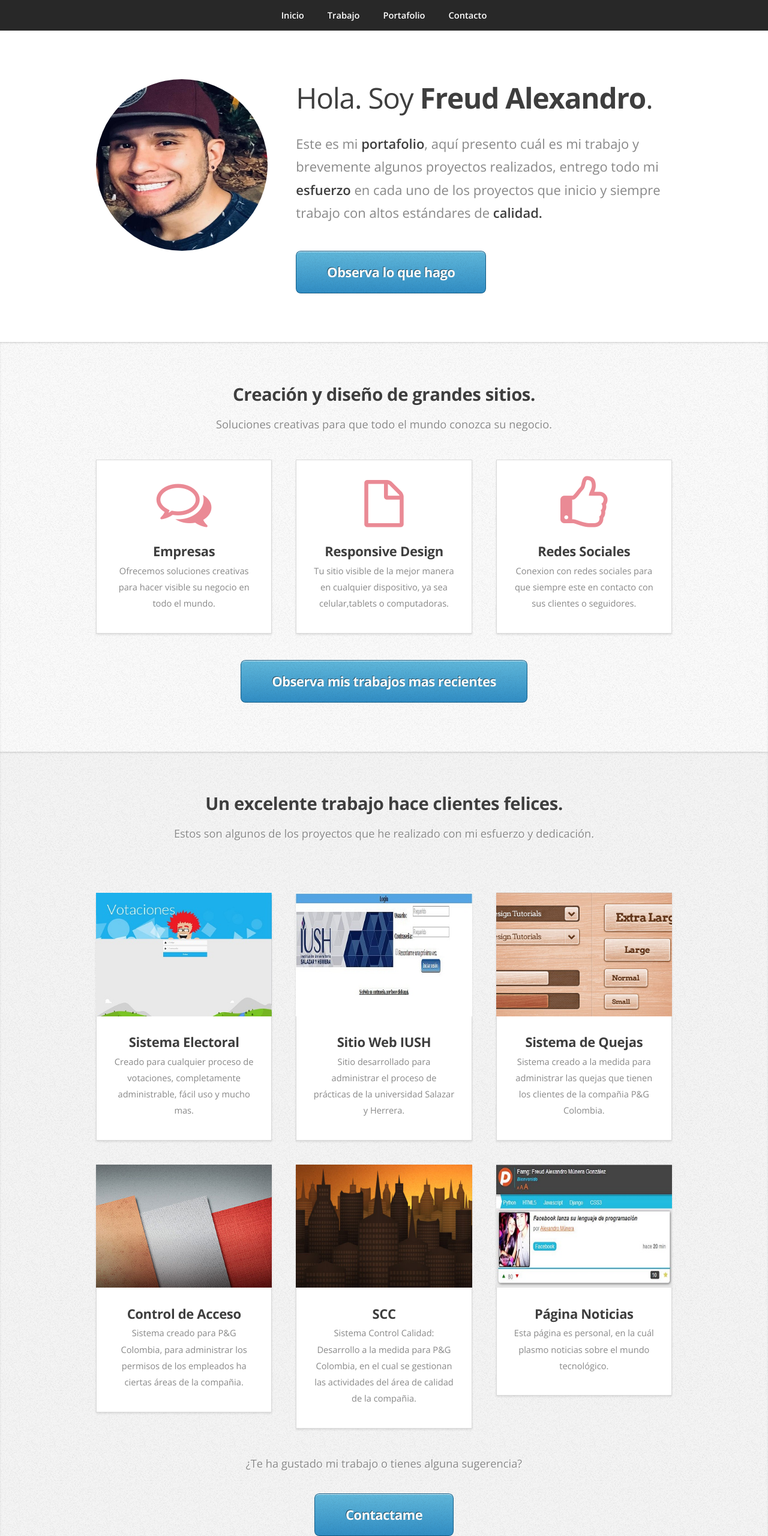
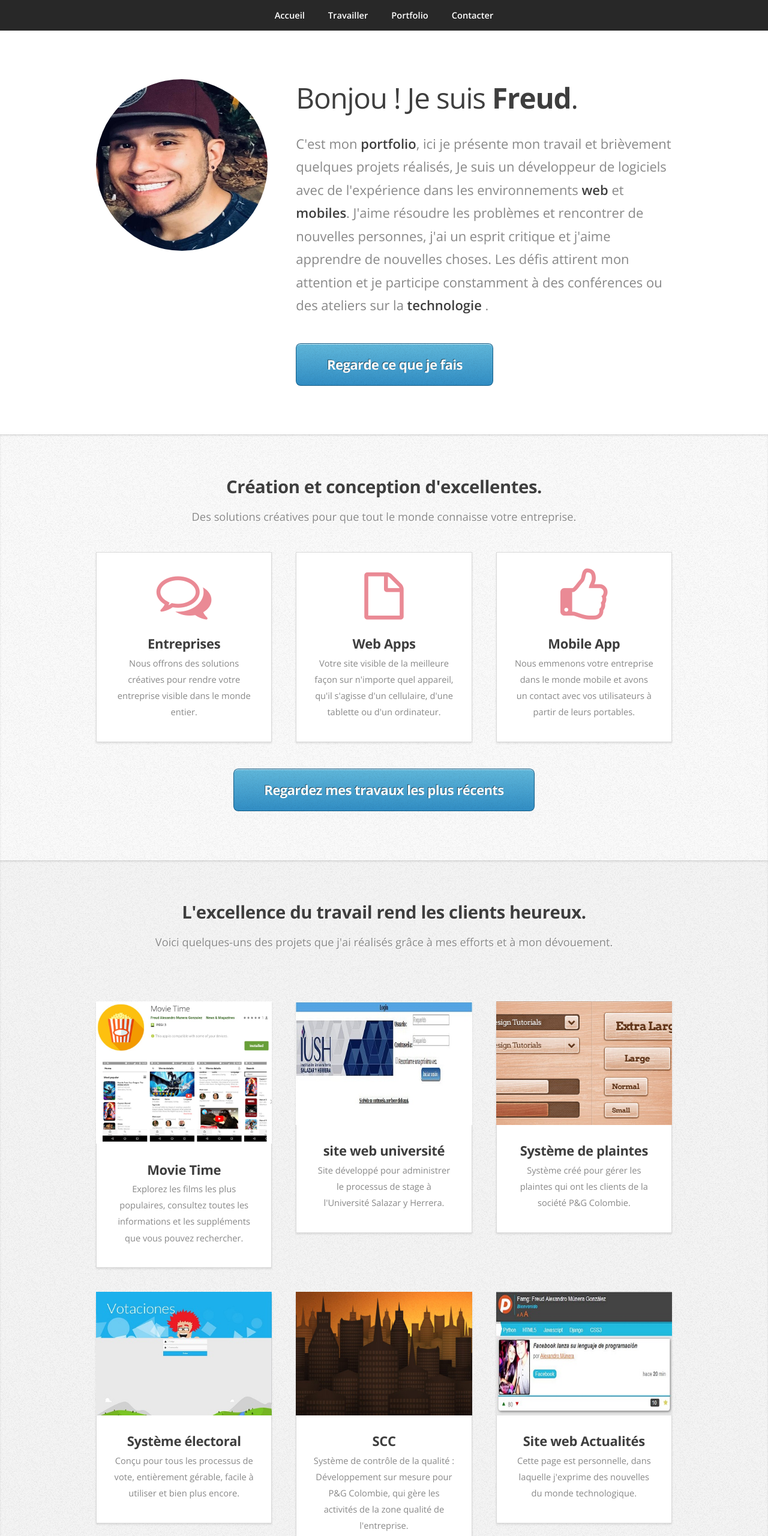
Before and after one commit to AlexandroMunera/PersonalWebSite, a plain HTML site: page index.html in a window 1280 px wide. Shown: the top 2560 px of the page at 60% size. Drawn offline with nearby package versions, Linux system fonts and the light colour scheme.

Commit message:
Porfolio en français

```diff
--- a/index.html
+++ b/index.html
@@ -6,7 +6,7 @@
 -->
 <html>
 	<head>
-		<title>Portafolio Freud</title>
+		<title>Portfolio Freud</title>
 		<meta http-equiv="content-type" content="text/html; charset=utf-8" />
 		<meta name="description" content="" />
 		<meta name="keywords" content="" />
@@ -28,10 +28,10 @@
 		<!-- Nav -->
 			<nav id="nav">
 				<ul class="container">
-					<li><a href="#top">Inicio</a></li>
-					<li><a href="#work">Trabajo</a></li>
-					<li><a href="#portfolio">Portafolio</a></li>
-					<li><a href="#contact">Contacto</a></li>
+					<li><a href="#top">Accueil</a></li>
+					<li><a href="#work">Travailler</a></li>
+					<li><a href="#portfolio">Portfolio</a></li>
+					<li><a href="#contact">Contacter</a></li>
 				</ul>
 			</nav>
 
@@ -44,10 +44,12 @@
 						</div>
 						<div class="8u">
 							<header>
-								<h1>Hola. Soy <strong>Freud Alexandro</strong>.</h1>
+								<h1>Bonjou ! Je suis <strong>Freud</strong>.</h1>
 							</header>
-							<p>Este es mi <strong>portafolio</strong>, aquí presento cuál es mi trabajo y brevemente algunos proyectos realizados, entrego todo mi <strong>esfuerzo</strong> en cada uno de los proyectos que inicio y siempre trabajo con altos estándares de <strong>calidad.</strong></p>
-							<a href="#work" class="button button-big">Observa lo que hago</a>
+							<p>C'est mon <strong>portfolio</strong>, ici je présente mon travail et brièvement quelques projets réalisés, Je suis un développeur de logiciels avec de l'expérience dans les environnements <strong> web </strong> et <strong> mobiles</strong>. J'aime résoudre les problèmes et rencontrer de nouvelles personnes, j'ai un esprit critique et j'aime
+								apprendre de nouvelles choses. Les défis attirent mon attention et je participe constamment à des
+								conférences ou des ateliers sur la <strong> technologie </strong>.</p>
+							<a href="#work" class="button button-big">Regarde ce que je fais</a>
 						</div>
 					</div>
 				</article>
@@ -57,37 +59,37 @@
 			<div class="wrapper wrapper-style2">
 				<article id="work">
 					<header>
-						<h2>Creación y diseño de grandes sitios.</h2>
-						<span>Soluciones creativas para que todo el mundo conozca su negocio.</span>
+						<h2>Création et conception d'excellentes.</h2>
+						<span>Des solutions créatives pour que tout le monde connaisse votre entreprise.</span>
 					</header>
 					<div class="container">
 						<div class="row">
 							<div class="4u">
 								<section class="box box-style1">
 									<span class="fa featured fa-comments-o"></span>
-									<h3>Empresas</h3>
-									<p>Ofrecemos soluciones creativas para hacer visible su negocio en todo el mundo.</p>
+									<h3>Entreprises</h3>
+									<p>Nous offrons des solutions créatives pour rendre votre entreprise visible dans le monde entier.</p>
 								</section>
 							</div>
 							<div class="4u">
 								<section class="box box-style1">
 									<span class="fa featured fa-file-o"></span>
-									<h3>Responsive Design</h3>
-									<p>Tu sitio visible de la mejor manera en cualquier dispositivo, ya sea celular,tablets o computadoras.</p>
+									<h3>Web Apps</h3>
+									<p>Votre site visible de la meilleure façon sur n'importe quel appareil, qu'il s'agisse d'un cellulaire, d'une tablette ou d'un ordinateur.</p>
 								</section>
 							</div>
 							<div class="4u">
 								<section class="box box-style1">
 									<span class="fa featured fa-thumbs-o-up"></span>
-									<h3>Redes Sociales</h3>
-									<p>Conexion con redes sociales para que siempre este en contacto con sus clientes o seguidores.</p>
+									<h3>Mobile App</h3>
+									<p>Nous emmenons votre entreprise dans le monde mobile et avons un contact avec vos utilisateurs à partir de leurs portables.</p>
 								</section>
 							</div>
 						</div>
 					</div>
 					<footer>
 						<p></p>
-						<a href="#portfolio" class="button button-big">Observa mis trabajos mas recientes</a>
+						<a href="#portfolio" class="button button-big">Regardez mes travaux les plus récents</a>
 					</footer>
 				</article>
 			</div>
@@ -96,8 +98,8 @@
 			<div class="wrapper wrapper-style3">
 				<article id="portfolio">
 					<header>
-						<h2>Un excelente trabajo hace clientes felices.</h2>
-						<span>Estos son algunos de los proyectos que he realizado con mi esfuerzo y dedicación.</span>
+						<h2>L'excellence du travail rend les clients heureux.</h2>
+						<span>Voici quelques-uns des projets que j'ai réalisés grâce à mes efforts et à mon dévouement.</span>
 					</header>
 					<div class="container">
 						<div class="row">
@@ -108,24 +110,24 @@
 							<div class="4u">
 								<article class="box box-style2">
 
-									<a href="http://votaciones.alexandromunera.com" class="image image-full"><img width="100%" height="100%" src="images/votaciones.jpg" alt="Votaciones" /></a>
-									<h3><a href="http://votaciones.alexandromunera.com">Sistema Electoral</a></h3>
-									<p>Creado para cualquier proceso de votaciones, completamente administrable, fácil uso y mucho mas.</p>
+									<a href="https://play.google.com/store/apps/details?id=com.freudmunera.movietime" target="_blank" class="image image-full"><img width="100%" height="100%" src="images/movietime.jpg" alt="Votaciones" /></a>
+									<h3><a href="https://play.google.com/store/apps/details?id=com.freudmunera.movietime" target="_blank">Movie Time</a></h3>
+									<p>Explorez les films les plus populaires, consultez toutes les informations et les suppléments que vous pouvez rechercher.</p>
 
 								</article>
 							</div>
 							<div class="4u">
 								<article class="box box-style2">
 									<a href="#" class="image image-full"><img src="images/iush.jpg" alt="" /></a>
-									<h3><a href="#">Sitio Web IUSH</a></h3>
-									<p>Sitio desarrollado para administrar el proceso de prácticas de la universidad Salazar y Herrera.</p>
+									<h3><a href="#">site web université</a></h3>
+									<p>Site développé pour administrer le processus de stage à l'Université Salazar y Herrera.</p>
 								</article>
 							</div>
 							<div class="4u">
 								<article class="box box-style2">
 									<a href="#" class="image image-full"><img src="images/portfolio03.jpg" alt="" /></a>
-									<h3><a href="#">Sistema de Quejas</a></h3>
-									<p>Sistema creado a la medida para administrar las quejas que tienen los clientes de la compañia P&G Colombia.</p>
+									<h3><a href="#">Système de plaintes</a></h3>
+									<p>Système créé pour gérer les plaintes qui ont les clients de la société P&G Colombie.</p>
 								</article>
 							</div>
 						</div>
@@ -133,9 +135,10 @@
 							<div class="4u">
 								<article class="box box-style2">
 
-									<a href="#" class="image image-full"><img src="images/portfolio04.jpg" alt="" /></a>
-									<h3><a href="#">Control de Acceso</a></h3>
-									<p>Sistema creado para P&G Colombia, para administrar los permisos de los empleados ha ciertas áreas de la compañia.</p>
+									<a href="http://votaciones.alexandromunera.com" class="image image-full"><img width="100%" height="100%" src="images/votaciones.jpg" alt="Votaciones" /></a>
+									<h3><a href="http://votaciones.alexandromunera.com">Système électoral</a></h3>
+									<p>Conçu pour tous les processus de vote, entièrement gérable, facile à utiliser et bien plus encore.</p>
+
 								</article>
 							</div>
 							<div class="4u">
@@ -143,7 +146,7 @@
 
 									<a href="#" class="image image-full"><img src="images/portfolio05.jpg" alt="" /></a>
 									<h3><a href="#">SCC</a></h3>
-									<p>Sistema Control Calidad: Desarrollo a la medida para P&G Colombia, en el cual se gestionan las actividades del área de calidad de la compañia.</p>
+									<p>Système de contrôle de la qualité : Développement sur mesure pour P&G Colombie, qui gère les activités de la zone qualité de l'entreprise.</p>
 
 								</article>
 							</div>
@@ -152,16 +155,16 @@
 
 
 									<a href="#" class="image image-full"><img src="images/portfolio01.jpg" alt="" /></a>
-									<h3><a href="#">Página Noticias</a></h3>
-									<p>Esta página es personal, en la cuál plasmo noticias sobre el mundo tecnológico.</p>
+									<h3><a href="#">Site web Actualités</a></h3>
+									<p>Cette page est personnelle, dans laquelle j'exprime des nouvelles du monde technologique.</p>
 
 								</article>
 							</div>
 						</div>
 					</div>
 					<footer>
-						<p>¿Te ha gustado mi trabajo o tienes alguna sugerencia?</p>
-						<a href="#contact" class="button button-big">Contactame</a>
+						<p>Vous avez aimé mon travail ou vous avez des suggestions ?</p>
+						<a href="#contact" class="button button-big">Contactez-moi</a>
 					</footer>
 				</article>
 			</div>
@@ -170,7 +173,7 @@
 			<div class="wrapper wrapper-style4">
 				<article id="contact" class="container small">
 					<header>
-						<h2>¿Quieres contratarme? Ponte en contacto!</h2>
+						<h2>Vous voulez m'engager ? Contactez-nous !</h2>
 						<span></span>
 					</header>
 					<div>
@@ -180,26 +183,26 @@
 									<div>
 										<div class="row half">
 											<div class="6u">
-												<input type="text" name="nombre" id="name" placeholder="Nombre" />
+												<input type="text" name="nombre" id="name" placeholder="PreNom" />
 											</div>
 											<div class="6u">
-												<input type="text" name="email" id="email" placeholder="Email" />
+												<input type="text" name="email" id="email" placeholder="Courriel" />
 											</div>
 										</div>
 										<div class="row half">
 											<div class="12u">
-												<input type="text" name="asunto" id="asunto	" placeholder="Asunto" />
+												<input type="text" name="asunto" id="asunto	" placeholder="Point" />
 											</div>
 										</div>
 										<div class="row half">
 											<div class="12u">
-												<textarea name="mensaje" id="mensaje" placeholder="Mensaje"></textarea>
+												<textarea name="mensaje" id="mensaje" placeholder="Message"></textarea>
 											</div>
 										</div>
 										<div class="row">
 											<div class="12u">
-												<a  type="submit" name="submit" id="submit" href="#" class="button form-button-submit">Enviar Mensaje</a>
-												<a href="#" class="button button-alt form-button-reset">Limpiar</a>
+												<a  type="submit" name="submit" id="submit" href="#" class="button form-button-submit">Envoyer un message</a>
+												<a href="#" class="button button-alt form-button-reset">Propre</a>
 											</div>
 										</div>
 									</div>
@@ -209,13 +212,12 @@
 						<div class="row">
 							<div class="12u">
 								<hr />
-								<h3>Encuentrame en ...</h3>
+								<h3>Retrouvez-moi à ...</h3>
 								<ul class="social">
 									<li class="twitter"><a href="https://twitter.com/AlexandroMunera" class="fa fa-twitter"><span>Twitter</span></a></li>
-									<li class="facebook"><a href="https://www.facebook.com/XXannDrOO" class="fa fa-facebook"><span>Facebook</span></a></li>
-									<li class="linkedin"><a href="http://www.linkedin.com/profile/view?id=185360473&trk=nav_responsive_tab_profile" class="fa fa-linkedin"><span>LinkedIn</span></a></li>
+									<li class="facebook"><a href="https://www.facebook.com/AlexandroMunera8" class="fa fa-facebook"><span>Facebook</span></a></li>
+									<li class="linkedin"><a href="https://www.linkedin.com/in/freud-alexandro/" class="fa fa-linkedin"><span>LinkedIn</span></a></li>
 									<li class="youtube"><a href="https://www.youtube.com/channel/UCpMx9DDpNUU-MDNIhnidXlA" class="fa fa-youtube"><span>YouTube</span></a></li>
-									<li class="googleplus"><a href="https://plus.google.com/u/0/104366355311097919617/posts" class="fa fa-google-plus"><span>Google+</span></a></li>
 									<li class="instagram"><a href="http://instagram.com/alexandromunera" class="fa fa-instagram"><span>Instagram</span></a></li>
 									<li class="github"><a href="https://github.com/AlexandroMunera" class="fa fa-github"><span>Github</span></a></li>
 									<!--
@@ -237,9 +239,9 @@
 					</div>
 					<footer>
 						<ul id="copyright">
-							<li>&copy; 2015 Freud Alexandro Múnera González</li>
-							<li>Celular: 3012132678</li>
-							<li>Email: alexandromunera@gmail.com</li>
+							<li>&copy; 2019 Freud Alexandro Múnera González</li>
+							<li>Portable: 0755748316</li>
+							<li>Courriel: alexandromunera@gmail.com</li>
 							<!--
 							<li>Images: <a href="#">fotogrph</a></li>
 							<li>Design: <a href="#">HTML5 UP</a></li>
```
Also changed, not shown: images/movietime.jpg (added).
